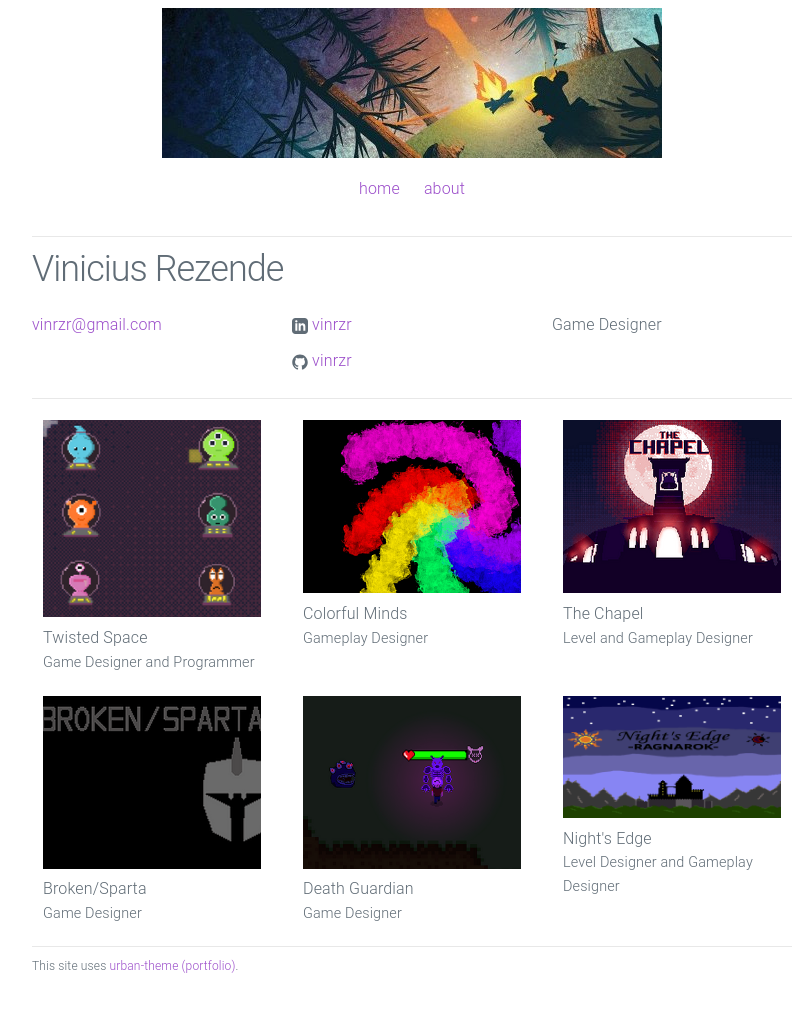
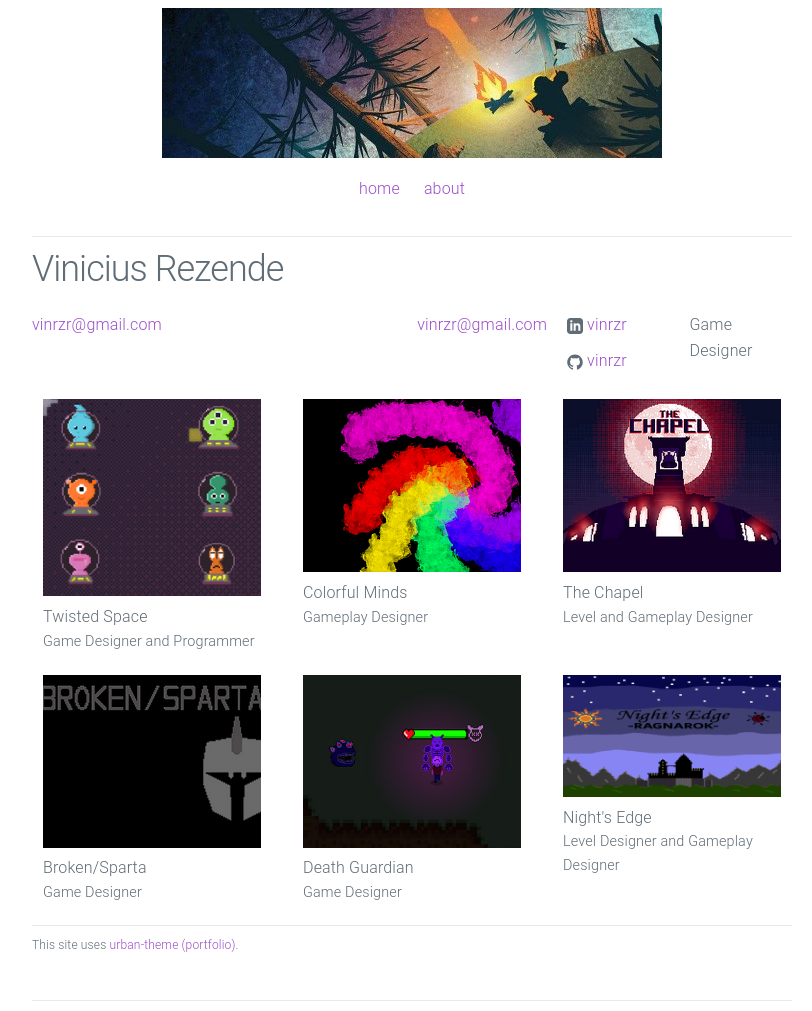
Before and after one commit to vinrzr/vinrzr.github.io, a Jekyll site: the page built from index.html, in a window 1280 px wide. Shown: the whole page, without its empty margins (228-1040 px from the left). Built offline with Jekyll 4.4.1, drawn with Linux system fonts in a browser that asks for light colours.

Commit message:
Update info.html

```diff
--- a/_includes/info.html
+++ b/_includes/info.html
@@ -1,5 +1,12 @@
 <div class="site-info">
   <h2 class="info-heading">{{ site.title }}</h2>
+
+  <div class="row">
+    <div class="column">
+      <ul class="contact-list">
+        <li><a href="mailto:{{ site.email }}">{{ site.email }}</a></li>
+      </ul>
+    </div>
 
   <div class="row">
     <div class="column">
```
